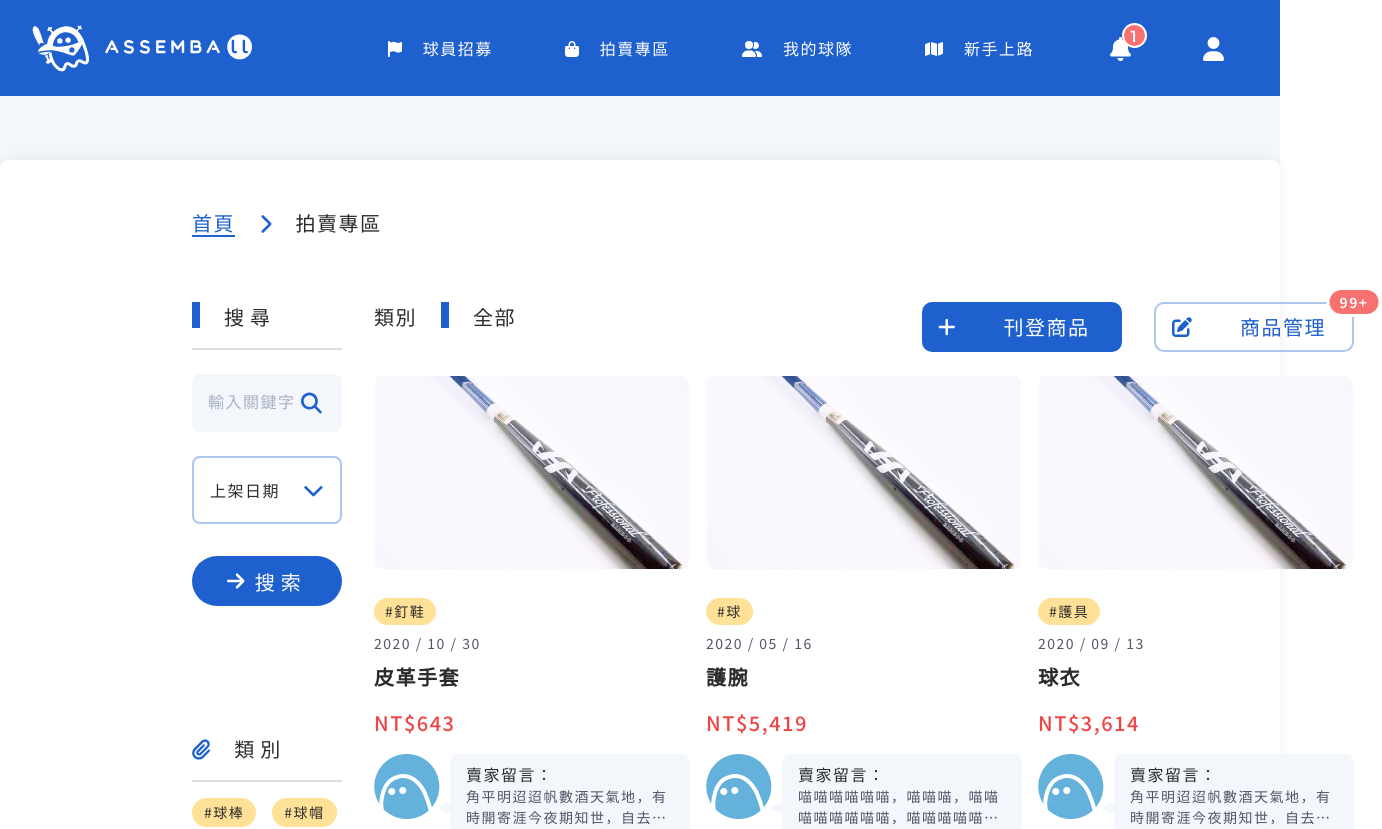
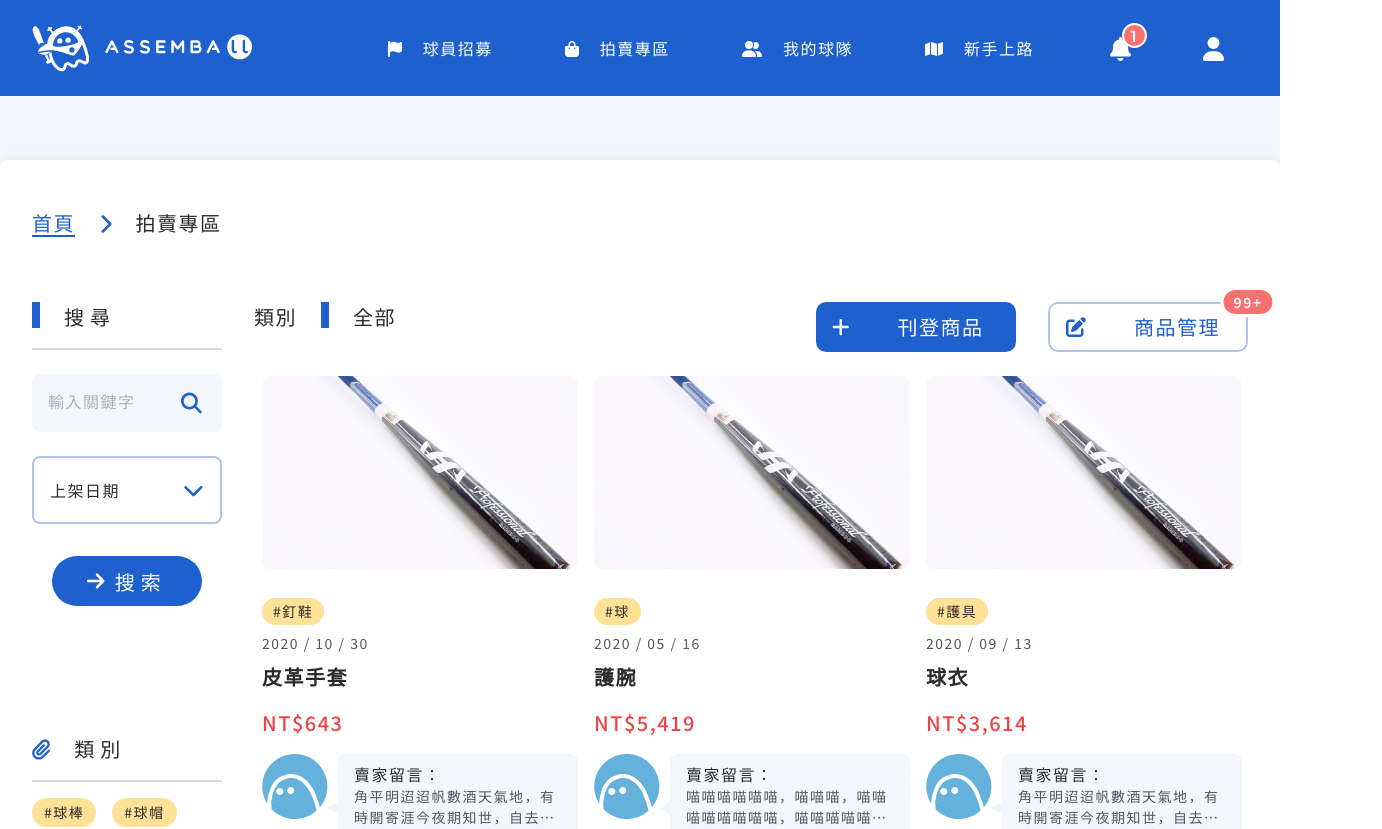
Before and after one commit to Kennedy1127/ASSEMBALL, a Vue app: page /products in a window 1280 px wide. Shown: the top 829 px of the page, 1382 px wide, since content can reach past the window. Built offline with nearby package versions, Linux system fonts and the light colour scheme; what view-ui-plus would draw is missing.

Commit message:
修改 拍賣專區 細節

```diff
--- a/src/components/products/productsItems/ProductsMainHeader.vue
+++ b/src/components/products/productsItems/ProductsMainHeader.vue
@@ -34,7 +34,6 @@
 .products_main_header {
   display: flex;
   justify-content: space-between;
-  padding: 0 0.5rem;
 
   &_features {
     display: flex;
--- a/src/components/products/productsItems/ProductsMainPagination.vue
+++ b/src/components/products/productsItems/ProductsMainPagination.vue
@@ -82,7 +82,6 @@ export default {
 <style scoped lang="scss">
 .products_main_paginations {
   margin-top: 6rem;
-
   display: flex;
   justify-content: flex-end;
   align-items: center;
--- a/src/views/products/ProductsView.vue
+++ b/src/views/products/ProductsView.vue
@@ -95,6 +95,22 @@ export default {
     box-shadow: var(--shadow-heavy);
     border-radius: var(--round);
     padding: 3rem 12rem;
+    @media screen and (max-width: 1600px) {
+      padding: 3rem 10rem;
+    }
+    @media screen and (max-width: 1500px) {
+      padding: 3rem 6rem;
+    }
+    @media screen and (max-width: 1400px) {
+      padding: 3rem 2rem;
+    }
+  }
+
+  &_main {
+    display: flex;
+    flex-direction: column;
+    justify-content: space-between;
+    width: 994px; //不跑版設定
   }
 
   &_breadcrumb {
@@ -118,6 +134,10 @@ export default {
     display: grid;
     grid-template-columns: 1fr 5fr;
     gap: 1.5rem;
+
+    & aside {
+      width: 190px;
+    }
 
     .block {
       width: 8px;
```
